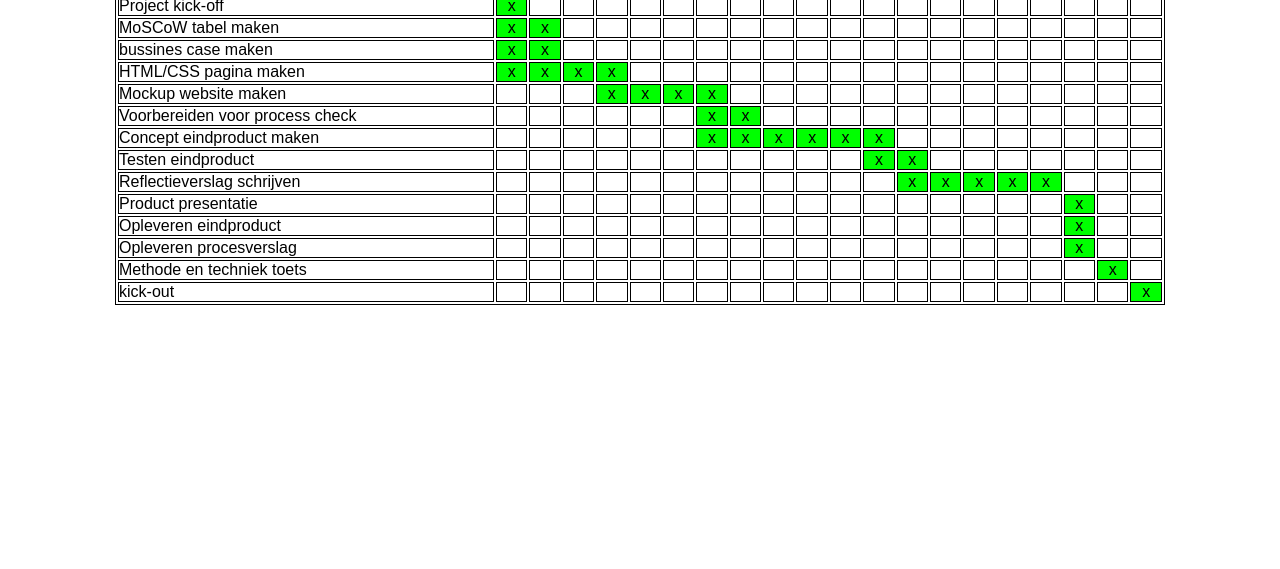
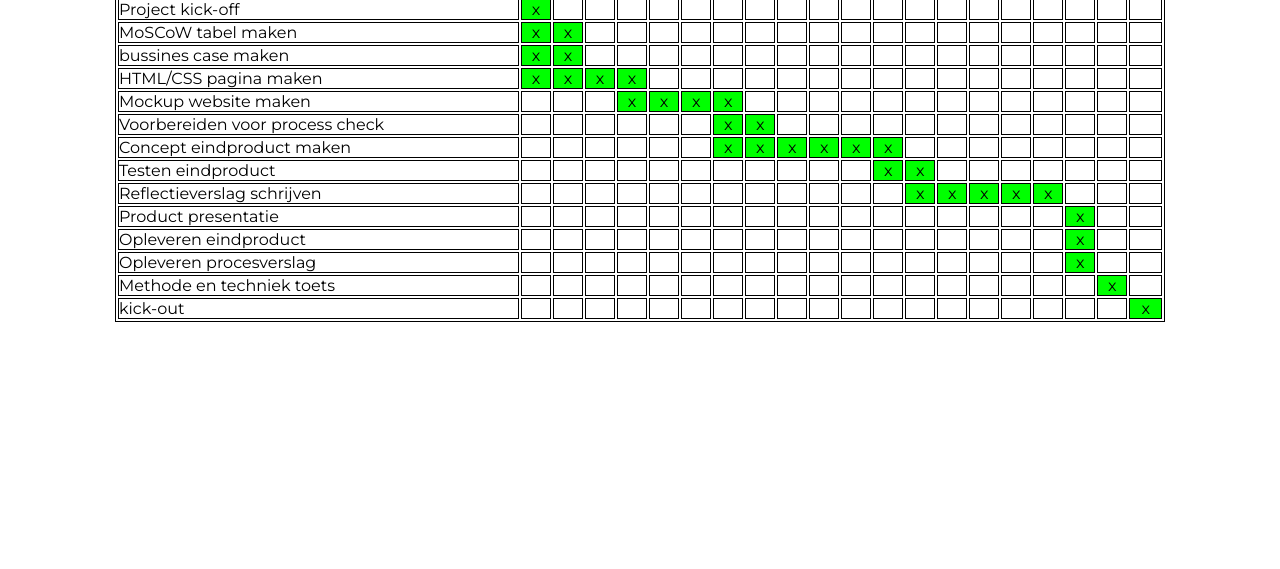
Before and after one commit to DeBeer12/FYS, a plain HTML site: page app/planning.html in a window 1280 px wide. Shown: the part 231-800 px from the top of the page. Drawn offline with nearby package versions, Linux system fonts and the light colour scheme.

Commit message:
Adding new font to typography
Adding new font to typography

```diff
--- a/app/aanleiding.html
+++ b/app/aanleiding.html
@@ -1,17 +1,17 @@
 <!DOCTYPE html>
 <html lang="en">
-
 <head>
     <meta charset="UTF-8">
-    <title>Corendon! | Aanleiding</title>
+    <title>Corendon!</title>
 
     <link rel="stylesheet" href="styles/base.css">
     <link rel="stylesheet" href="styles/content-wrapper.css">
     <link rel="stylesheet" href="styles/header.css">
     <link rel="stylesheet" href="styles/nav-bar.css">
     <link rel="stylesheet" href="styles/keyframes.css">
+    <link rel="stylesheet" href="styles/typography.css">
+    <link href="https://fonts.googleapis.com/css?family=Montserrat" rel="stylesheet">
 </head>
-
 <body>
 
     <div class="main-header content-wrapper">
--- a/app/planning.html
+++ b/app/planning.html
@@ -1,17 +1,17 @@
 <!DOCTYPE html>
 <html lang="en">
-
 <head>
     <meta charset="UTF-8">
-    <title>Corendon! | Globale Planning</title>
+    <title>Corendon!</title>
 
     <link rel="stylesheet" href="styles/base.css">
     <link rel="stylesheet" href="styles/content-wrapper.css">
     <link rel="stylesheet" href="styles/header.css">
     <link rel="stylesheet" href="styles/nav-bar.css">
     <link rel="stylesheet" href="styles/keyframes.css">
+    <link rel="stylesheet" href="styles/typography.css">
+    <link href="https://fonts.googleapis.com/css?family=Montserrat" rel="stylesheet">
 </head>
-
 <body>
 
     <div class="main-header content-wrapper">
--- /dev/null
+++ b/app/styles/typography.css
@@ -0,0 +1,3 @@
+h1,h2,h3,h4,h5,p,span,i,td,th{
+    font-family: 'Montserrat', sans-serif;
+}
```
Also changed, not shown: app/aanpak.html (+3 -3 lines), app/alternatieven.html (+3 -3 lines), app/index.html (+2 -2 lines), app/risico.html (+3 -3 lines), app/samenvatting.html (+3 -3 lines), app/templates/html_header.html (+2 -0 lines), app/verwachte_resultaten.html (+3 -3 lines).
